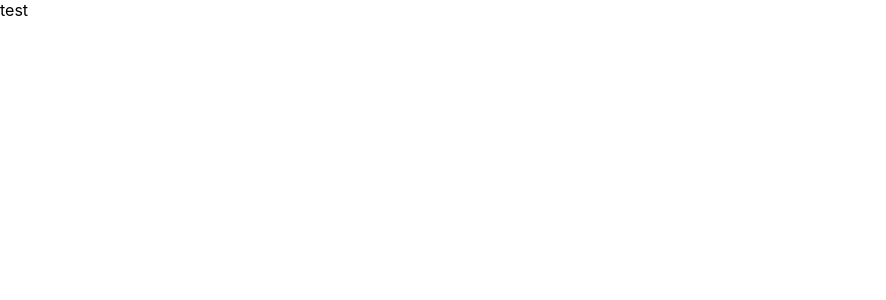
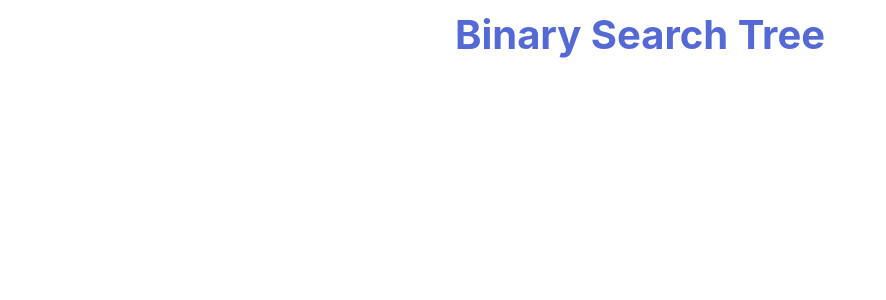
Before and after one commit to AdePrieelle/balanced-binary-search-tree, a React (Create React App) app: page / in a window 1280 px wide. Shown: the top 300 px of the page, without its empty margins (0-886 px from the left). Built offline with nearby package versions, Linux system fonts and the light colour scheme.

Commit message:
Add react component Header and add scss styling

```diff
--- a/src/components/App/App.js
+++ b/src/components/App/App.js
@@ -1,10 +1,11 @@
 import React from 'react';
 import styles from './App.module.scss';
+import { Header } from '../Header/Header.js';
 
 export const App = () => {
   return (
     <div className={styles.App}>
-        test
+        <Header title={"Binary Search Tree"} />
     </div>
   );
 };
--- a/src/components/App/App.module.scss
+++ b/src/components/App/App.module.scss
@@ -1,4 +1,7 @@
 @import "../../styles/partials/variables";
 
 .App {
+  height: 100%;
+  overflow: auto;
+  background-color: $App-bg-color;
 }
--- /dev/null
+++ b/src/components/Header/Header.js
@@ -0,0 +1,7 @@
+import styles from "./Header.module.scss";
+
+export const Header = ({ title }) => {
+  return (
+    <h1 className={styles.Header}>{title}</h1>
+  )
+};
--- /dev/null
+++ b/src/components/Header/Header.module.scss
@@ -0,0 +1,12 @@
+@import '../../styles/partials/variables';
+
+.Header {
+  margin: 0;
+  margin-top: 10px;
+  font-size: 3.2rem;
+  @media screen and (min-width: $media-query-small-screen) {
+    font-size: 4rem;
+  }
+  color: $primary-text-color;
+  text-align: center;
+}
--- a/src/index.scss
+++ b/src/index.scss
@@ -3,6 +3,8 @@
 
 html {
   box-sizing: border-box;
+  height: 100%;
+  font-size: 62.5%;
 }
 
 *,
@@ -12,12 +14,19 @@ html {
 }
 
 body {
+  height: 100%;
   margin: 0;
   font-family: -apple-system, BlinkMacSystemFont, 'Segoe UI', 'Roboto', 'Oxygen',
-    'Ubuntu', 'Cantarell', 'Fira Sans', 'Droid Sans', 'Helvetica Neue',
-    sans-serif;
+  'Ubuntu', 'Cantarell', 'Fira Sans', 'Droid Sans', 'Helvetica Neue',
+  sans-serif;
   -webkit-font-smoothing: antialiased;
   -moz-osx-font-smoothing: grayscale;
+  // background-color: #ffffff;
+  // background-color: red;
+}
+
+#root {
+  height: 100%;
 }
 
 code {
--- a/src/styles/partials/_variables.scss
+++ b/src/styles/partials/_variables.scss
@@ -5,3 +5,13 @@ $media-query-small-screen: 420px;
 $media-query-medium-screen: 750px;
 $media-query-large-screen: 900px;
 $media-query-xlarge-screen: 1200px;
+
+// App
+$App-bg-color: #ffffff;
+// $App-bg-color: red;
+
+// color
+$primary-text-color: #7fd3ed;
+$primary-text-color: #e3e8ee;
+$primary-text-color: #212d63;
+$primary-text-color: #5469d4;
```
